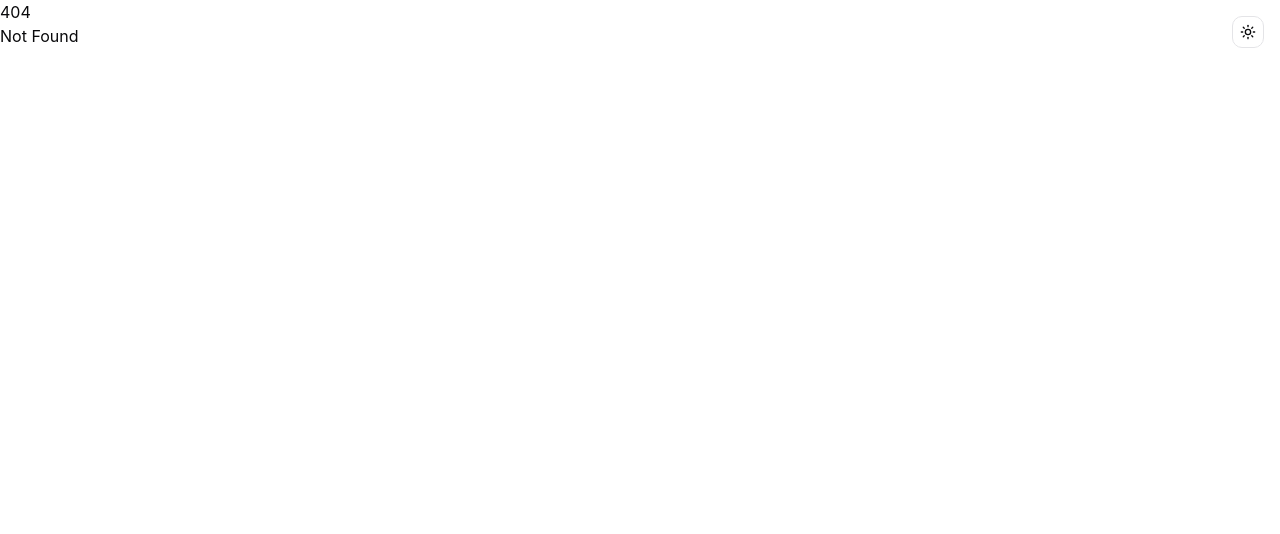
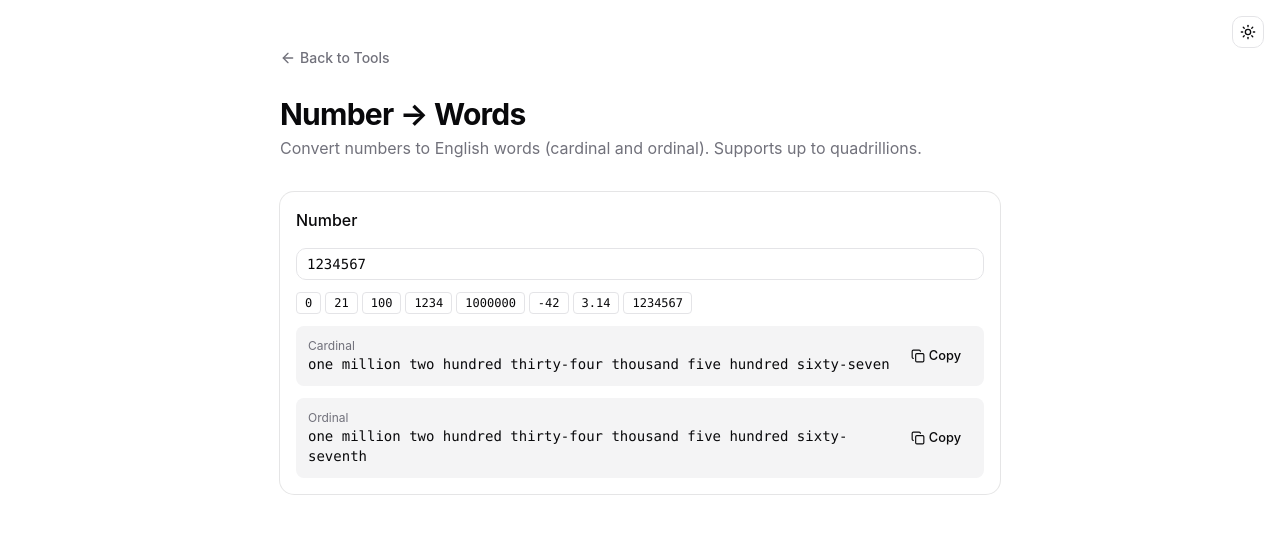
Before and after one commit to orykr/tool.ory.kr, a SvelteKit app in the folder frontend/: page /num-words in a window 1280 px wide. Before the commit this address had no page. Shown: the top 534 px of the page. Built offline with nearby package versions, Linux system fonts and the light colour scheme.

Commit message:
feat(num-words): add number to English words (cardinal/ordinal)

```diff
--- /dev/null
+++ b/frontend/src/lib/num-words.ts
@@ -0,0 +1,95 @@
+const ONES = [
+	"zero", "one", "two", "three", "four", "five", "six", "seven", "eight", "nine",
+	"ten", "eleven", "twelve", "thirteen", "fourteen", "fifteen", "sixteen", "seventeen",
+	"eighteen", "nineteen"
+];
+const TENS = [
+	"", "", "twenty", "thirty", "forty", "fifty", "sixty", "seventy", "eighty", "ninety"
+];
+const SCALES = ["", "thousand", "million", "billion", "trillion", "quadrillion"];
+
+export function numberToWords(input: string): string {
+	const trimmed = input.trim();
+	if (!trimmed) return "";
+	if (!/^-?\d+(\.\d+)?$/.test(trimmed)) {
+		throw new Error("Invalid number.");
+	}
+
+	let value = trimmed;
+	let negative = false;
+	if (value.startsWith("-")) {
+		negative = true;
+		value = value.slice(1);
+	}
+
+	const [intPart, decPart] = value.split(".");
+	const intWords = integerToWords(intPart);
+
+	let out = intWords || "zero";
+	if (decPart && /[1-9]/.test(decPart)) {
+		const decWords = decPart
+			.split("")
+			.map((d) => ONES[Number(d)])
+			.join(" ");
+		out += " point " + decWords;
+	}
+	return negative ? "negative " + out : out;
+}
+
+function integerToWords(num: string): string {
+	const cleaned = num.replace(/^0+/, "") || "0";
+	if (cleaned === "0") return "zero";
+
+	const groups: string[] = [];
+	let rest = cleaned;
+	while (rest.length > 3) {
+		groups.unshift(rest.slice(-3));
+		rest = rest.slice(0, -3);
+	}
+	if (rest.length > 0) groups.unshift(rest);
+
+	if (groups.length > SCALES.length) throw new Error("Number too large.");
+
+	const parts: string[] = [];
+	for (let i = 0; i < groups.length; i++) {
+		const n = Number(groups[i]);
+		if (n === 0) continue;
+		const scaleIdx = groups.length - 1 - i;
+		const words = threeDigitToWords(n);
+		if (SCALES[scaleIdx]) parts.push(`${words} ${SCALES[scaleIdx]}`);
+		else parts.push(words);
+	}
+	return parts.join(" ");
+}
+
+function threeDigitToWords(n: number): string {
+	const out: string[] = [];
+	const hundreds = Math.floor(n / 100);
+	const rest = n % 100;
+	if (hundreds > 0) out.push(`${ONES[hundreds]} hundred`);
+	if (rest > 0) {
+		if (rest < 20) out.push(ONES[rest]);
+		else {
+			const tens = Math.floor(rest / 10);
+			const ones = rest % 10;
+			if (ones === 0) out.push(TENS[tens]);
+			else out.push(`${TENS[tens]}-${ONES[ones]}`);
+		}
+	}
+	return out.join(" ");
+}
+
+export function numberToOrdinal(input: string): string {
+	const words = numberToWords(input);
+	if (words.endsWith("y")) return words.slice(0, -1) + "ieth";
+	const map: Record<string, string> = {
+		one: "first", two: "second", three: "third", five: "fifth", eight: "eighth",
+		nine: "ninth", twelve: "twelfth"
+	};
+	const lastWord = words.split(/[\s-]/).pop() ?? "";
+	if (map[lastWord]) {
+		const idx = words.lastIndexOf(lastWord);
+		return words.slice(0, idx) + map[lastWord];
+	}
+	return words + "th";
+}
--- a/frontend/src/routes/+page.svelte
+++ b/frontend/src/routes/+page.svelte
@@ -331,6 +331,11 @@
 			href: "/stats",
 			title: "Statistics Calculator",
 			description: "Mean, median, stdev, quartiles, and more for a list of numbers."
+		},
+		{
+			href: "/num-words",
+			title: "Number → Words",
+			description: "Convert numbers to English cardinal and ordinal words."
 		}
 	];
 </script>
--- /dev/null
+++ b/frontend/src/routes/num-words/+page.svelte
@@ -0,0 +1,95 @@
+<script lang="ts">
+	import * as Card from "$lib/components/ui/card/index.js";
+	import { Button } from "$lib/components/ui/button/index.js";
+	import { Input } from "$lib/components/ui/input/index.js";
+	import { Label } from "$lib/components/ui/label/index.js";
+	import ArrowLeft from "@lucide/svelte/icons/arrow-left";
+	import Copy from "@lucide/svelte/icons/copy";
+	import Check from "@lucide/svelte/icons/check";
+	import { numberToWords, numberToOrdinal } from "$lib/num-words";
+
+	let input = $state("1234567");
+
+	let result = $derived.by(() => {
+		try {
+			return {
+				ok: true as const,
+				cardinal: numberToWords(input),
+				ordinal: numberToOrdinal(input)
+			};
+		} catch (e) {
+			return { ok: false as const, error: (e as Error).message };
+		}
+	});
+
+	const samples = ["0", "21", "100", "1234", "1000000", "-42", "3.14", "1234567"];
+
+	let copied = $state<string | null>(null);
+	async function copy(key: string, value: string) {
+		await navigator.clipboard.writeText(value);
+		copied = key;
+		setTimeout(() => (copied = null), 1200);
+	}
+</script>
+
+<main class="container mx-auto max-w-3xl px-6 py-12">
+	<nav class="mb-6">
+		<a
+			href="/"
+			class="text-muted-foreground hover:text-foreground inline-flex items-center gap-1 text-sm font-medium transition-colors"
+		>
+			<ArrowLeft class="h-4 w-4" />
+			Back to Tools
+		</a>
+	</nav>
+
+	<header class="mb-8">
+		<h1 class="text-3xl font-bold tracking-tight">Number → Words</h1>
+		<p class="text-muted-foreground mt-1">
+			Convert numbers to English words (cardinal and ordinal). Supports up to quadrillions.
+		</p>
+	</header>
+
+	<Card.Root>
+		<Card.Header><Card.Title class="text-base">Number</Card.Title></Card.Header>
+		<Card.Content class="space-y-3">
+			<Input bind:value={input} class="font-mono" />
+			<div class="flex flex-wrap gap-1">
+				{#each samples as s (s)}
+					<button
+						type="button"
+						class="bg-background hover:bg-muted rounded border px-2 py-0.5 font-mono text-xs"
+						onclick={() => (input = s)}
+					>
+						{s}
+					</button>
+				{/each}
+			</div>
+
+			{#if result.ok}
+				<div class="bg-muted flex items-center justify-between rounded-md p-3">
+					<div>
+						<p class="text-muted-foreground text-xs">Cardinal</p>
+						<p class="font-mono">{result.cardinal}</p>
+					</div>
+					<Button variant="ghost" size="sm" onclick={() => copy("c", result.cardinal)}>
+						{#if copied === "c"}<Check />Copied{:else}<Copy />Copy{/if}
+					</Button>
+				</div>
+				<div class="bg-muted flex items-center justify-between rounded-md p-3">
+					<div>
+						<p class="text-muted-foreground text-xs">Ordinal</p>
+						<p class="font-mono">{result.ordinal}</p>
+					</div>
+					<Button variant="ghost" size="sm" onclick={() => copy("o", result.ordinal)}>
+						{#if copied === "o"}<Check />Copied{:else}<Copy />Copy{/if}
+					</Button>
+				</div>
+			{:else}
+				<div class="border-destructive/50 bg-destructive/10 text-destructive rounded-md border p-3 text-sm">
+					{result.error}
+				</div>
+			{/if}
+		</Card.Content>
+	</Card.Root>
+</main>
```
